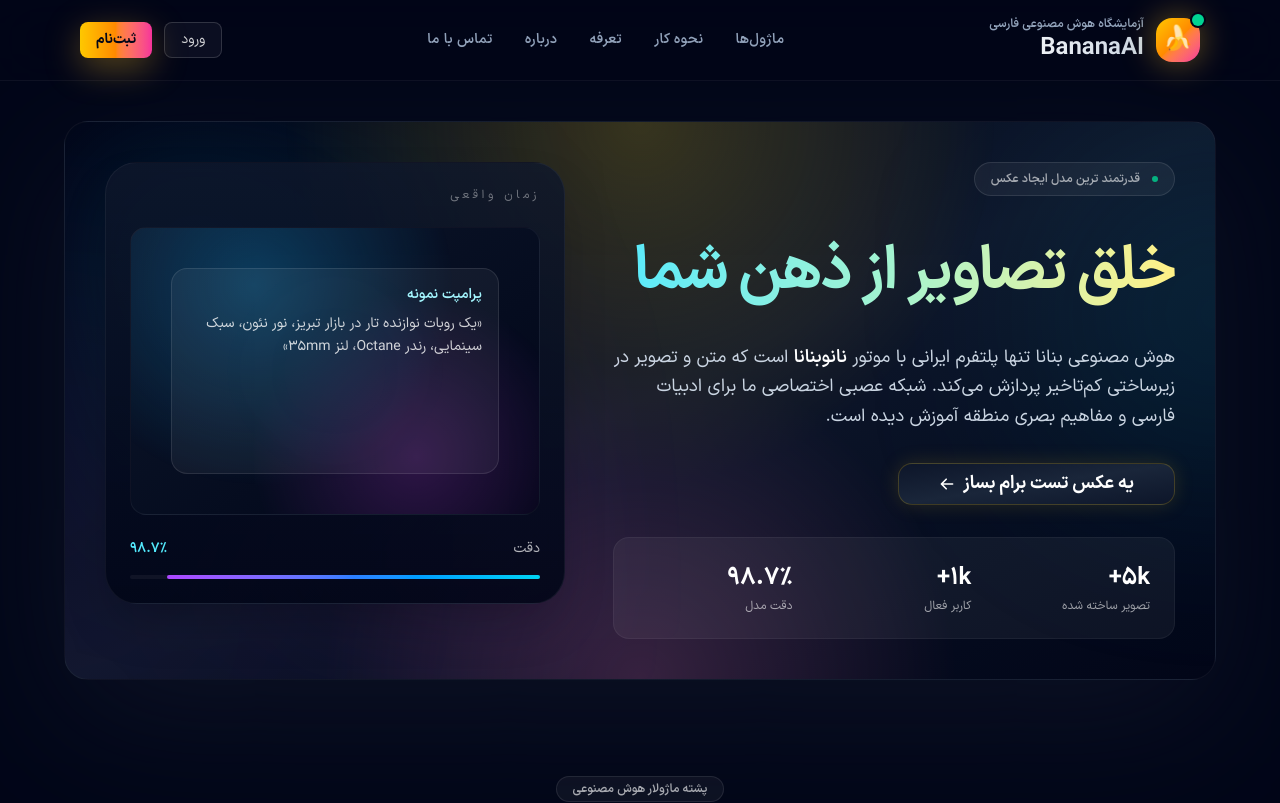
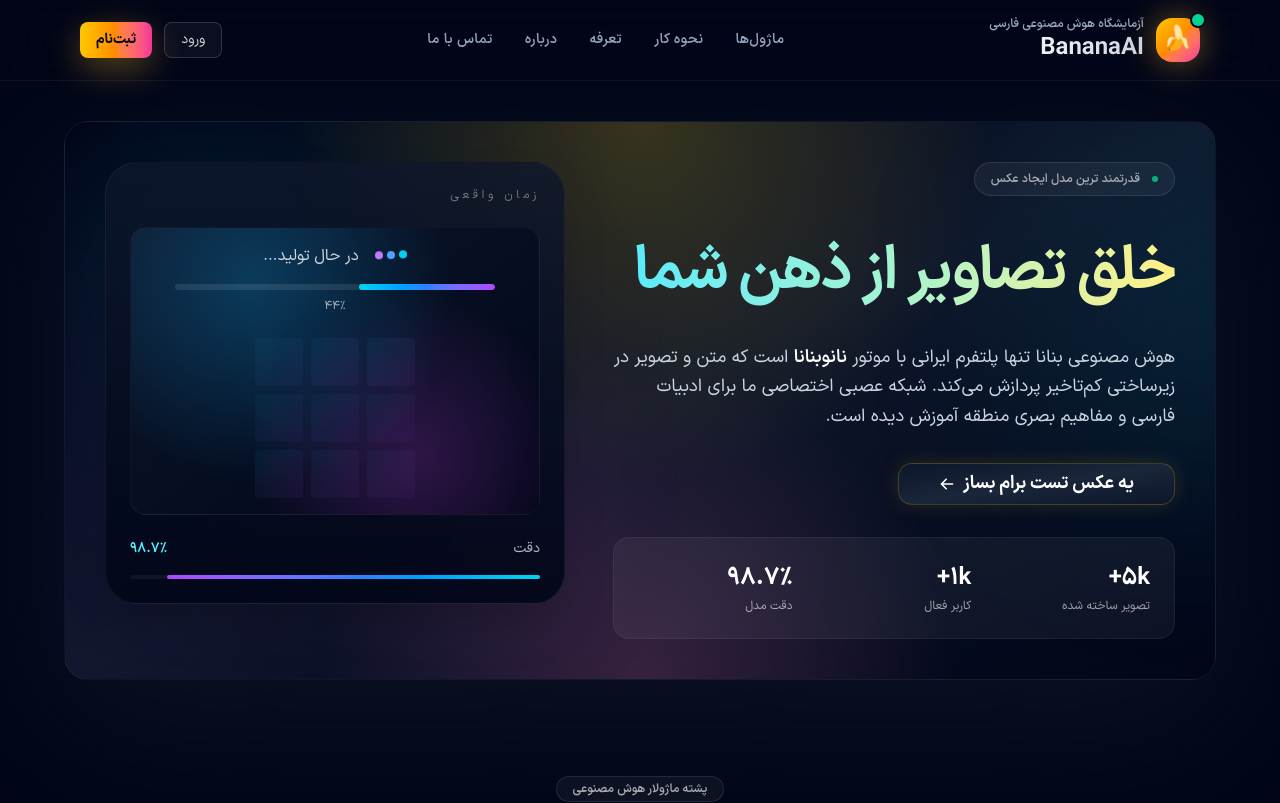
Before and after one commit to TronIsHere/bananaai, a Next.js app: page / in a window 1280 px wide. Shown: the top 803 px of the page. Built offline with nearby package versions, Linux system fonts and the light colour scheme.

Commit message:
chore : finished animation on headear in landing

```diff
--- a/components/landing/hero-section.tsx
+++ b/components/landing/hero-section.tsx
@@ -1,8 +1,183 @@
 "use client";
 
 import { Button } from "@/components/ui/button";
-import { stats } from "@/lib/data";
+import { stats, demoPrompts } from "@/lib/data";
+import { AnimationState } from "@/types";
 import { HiArrowLeft } from "react-icons/hi";
+import { useEffect, useState } from "react";
+
+function ImageGeneratorDemo() {
+  const [state, setState] = useState<AnimationState>("typing");
+  const [currentPromptIndex, setCurrentPromptIndex] = useState(0);
+  const [typedText, setTypedText] = useState("");
+  const [loadingProgress, setLoadingProgress] = useState(0);
+
+  const currentPrompt = demoPrompts[currentPromptIndex];
+
+  useEffect(() => {
+    let timeout: NodeJS.Timeout;
+
+    if (state === "typing") {
+      setTypedText("");
+      let charIndex = 0;
+      const typingInterval = setInterval(() => {
+        if (charIndex < currentPrompt.length) {
+          setTypedText(currentPrompt.slice(0, charIndex + 1));
+          charIndex++;
+        } else {
+          clearInterval(typingInterval);
+          timeout = setTimeout(() => {
+            setState("loading");
+            setLoadingProgress(0);
+          }, 1000);
+        }
+      }, 50);
+
+      return () => {
+        clearInterval(typingInterval);
+        if (timeout) clearTimeout(timeout);
+      };
+    }
+
+    if (state === "loading") {
+      const loadingInterval = setInterval(() => {
+        setLoadingProgress((prev) => {
+          if (prev >= 100) {
+            clearInterval(loadingInterval);
+            timeout = setTimeout(() => {
+              setState("image");
+            }, 500);
+            return 100;
+          }
+          return prev + 2;
+        });
+      }, 60);
+
+      return () => {
+        clearInterval(loadingInterval);
+        if (timeout) clearTimeout(timeout);
+      };
+    }
+
+    if (state === "image") {
+      timeout = setTimeout(() => {
+        setCurrentPromptIndex((prev) => (prev + 1) % demoPrompts.length);
+        setState("typing");
+      }, 3000);
+    }
+
+    return () => {
+      if (timeout) clearTimeout(timeout);
+    };
+  }, [state, currentPrompt]);
+
+  return (
+    <div className="relative">
+      <div className="absolute inset-0 rounded-3xl bg-gradient-to-br from-cyan-500/20 via-transparent to-fuchsia-500/10 blur-3xl" />
+      <div className="relative rounded-[32px] border border-white/5 bg-gradient-to-b from-slate-900/80 to-slate-950/90 p-4 shadow-2xl sm:p-6">
+        <div className="mb-4 flex items-center justify-between text-[10px] uppercase tracking-[0.3em] text-white/40 sm:mb-6 sm:text-xs">
+          <span>زمان واقعی</span>
+        </div>
+        <div className="relative h-64 overflow-hidden rounded-2xl border border-white/5 bg-gradient-to-br from-slate-900 to-slate-950 sm:h-72">
+          <div className="absolute inset-0 opacity-40 [background:radial-gradient(circle_at_30%_20%,rgba(14,165,233,0.7),transparent_55%),radial-gradient(circle_at_70%_80%,rgba(217,70,239,0.5),transparent_45%)]" />
+
+          {/* Typing State */}
+          {state === "typing" && (
+            <div className="absolute inset-6 rounded-2xl border border-white/10 bg-white/5 p-3 text-xs text-slate-200 sm:inset-10 sm:p-4 sm:text-sm">
+              <p className="mb-2 font-semibold text-cyan-200">پرامپت نمونه</p>
+              <p className="leading-relaxed text-white/80">
+                «{typedText}
+                <span className="inline-block h-4 w-0.5 bg-cyan-400 ml-1 animate-pulse" />
+                »
+              </p>
+            </div>
+          )}
+
+          {/* Loading State */}
+          {state === "loading" && (
+            <div className="absolute inset-0 flex flex-col items-center justify-center p-6 sm:p-10">
+              <div className="mb-4 flex items-center gap-2 text-sm text-white/80 sm:text-base">
+                <div className="flex gap-1">
+                  <div className="h-2 w-2 rounded-full bg-cyan-400 animate-bounce [animation-delay:-0.3s]" />
+                  <div className="h-2 w-2 rounded-full bg-blue-400 animate-bounce [animation-delay:-0.15s]" />
+                  <div className="h-2 w-2 rounded-full bg-purple-400 animate-bounce" />
+                </div>
+                <span className="mr-2">در حال تولید...</span>
+              </div>
+              <div className="w-full max-w-xs">
+                <div className="h-1.5 rounded-full bg-white/10 overflow-hidden">
+                  <div
+                    className="h-full rounded-full bg-gradient-to-r from-cyan-400 via-blue-500 to-purple-500 transition-all duration-300 ease-out"
+                    style={{ width: `${loadingProgress}%` }}
+                  />
+                </div>
+                <p className="mt-2 text-center text-xs text-white/60">
+                  {loadingProgress}%
+                </p>
+              </div>
+              <div className="mt-6 grid grid-cols-3 gap-2 opacity-50">
+                {[...Array(9)].map((_, i) => (
+                  <div
+                    key={i}
+                    className="h-12 w-12 rounded bg-gradient-to-br from-cyan-500/20 to-purple-500/20 animate-pulse"
+                    style={{ animationDelay: `${i * 0.1}s` }}
+                  />
+                ))}
+              </div>
+            </div>
+          )}
+
+          {/* Image State */}
+          {state === "image" && (
+            <div className="absolute inset-0 p-2 sm:p-3">
+              <div className="relative h-full w-full rounded-xl overflow-hidden bg-gradient-to-br from-cyan-500/20 via-purple-500/20 to-fuchsia-500/20">
+                <div className="absolute inset-0 bg-gradient-to-br from-slate-900/40 to-slate-950/60" />
+                <div className="absolute inset-0 flex items-center justify-center">
+                  <div className="text-center p-4">
+                    <div className="mb-3 h-32 w-32 mx-auto rounded-xl bg-gradient-to-br from-cyan-400/30 via-blue-500/30 to-purple-500/30 border border-white/20 flex items-center justify-center backdrop-blur-sm sm:h-40 sm:w-40">
+                      <svg
+                        className="h-16 w-16 text-white/60 sm:h-20 sm:w-20"
+                        fill="none"
+                        viewBox="0 0 24 24"
+                        stroke="currentColor"
+                      >
+                        <path
+                          strokeLinecap="round"
+                          strokeLinejoin="round"
+                          strokeWidth={1.5}
+                          d="M4 16l4.586-4.586a2 2 0 012.828 0L16 16m-2-2l1.586-1.586a2 2 0 012.828 0L20 14m-6-6h.01M6 20h12a2 2 0 002-2V6a2 2 0 00-2-2H6a2 2 0 00-2 2v12a2 2 0 002 2z"
+                        />
+                      </svg>
+                    </div>
+                    <p className="text-xs text-white/70 sm:text-sm">
+                      تصویر تولید شد
+                    </p>
+                  </div>
+                </div>
+              </div>
+            </div>
+          )}
+
+          {/* Decorative circles */}
+          <div className="absolute left-1/2 top-1/2 h-40 w-40 -translate-x-1/2 -translate-y-1/2 rounded-full border border-cyan-300/40 blur-lg" />
+          <div className="absolute left-1/2 top-1/2 h-64 w-64 -translate-x-1/2 -translate-y-1/2 rounded-full border border-amber-200/20 blur-2xl" />
+        </div>
+        <div className="mt-4 grid gap-3 text-xs text-white/70 sm:mt-6 sm:gap-4 sm:text-sm">
+          <div className="flex items-center justify-between">
+            <span>دقت</span>
+            <span className="font-semibold text-cyan-300">۹۸.۷٪</span>
+          </div>
+          <div className="h-1 rounded-full bg-white/5">
+            <div
+              className="h-full rounded-full bg-gradient-to-l from-cyan-400 via-blue-500 to-purple-500 transition-all duration-500"
+              style={{ width: state === "image" ? "98.7%" : "91%" }}
+            />
+          </div>
+        </div>
+      </div>
+    </div>
+  );
+}
 
 export function HeroSection() {
   return (
@@ -14,7 +189,12 @@ export function HeroSection() {
         <div className="absolute -left-40 bottom-10 h-72 w-72 rounded-full bg-fuchsia-500/10 blur-[140px]" />
       </div>
       <div className="relative grid gap-8 lg:grid-cols-[1.1fr_0.9fr] lg:gap-12">
-        <div className="space-y-6 sm:space-y-8">
+        {/* Image Generator - Show first on mobile */}
+        <div className="relative order-1 lg:order-2">
+          <ImageGeneratorDemo />
+        </div>
+        {/* Content - Show second on mobile */}
+        <div className="space-y-6 sm:space-y-8 order-2 lg:order-1">
           <div className="inline-flex items-center gap-2 rounded-full border border-white/10 bg-white/5 px-3 py-1.5 text-[10px] font-semibold text-white/60 sm:gap-3 sm:px-4 sm:py-2 sm:text-xs">
             <span className="h-1.5 w-1.5 rounded-full bg-emerald-400 animate-pulse"></span>
             قدرتمند ترین مدل ایجاد عکس
@@ -52,38 +232,6 @@ export function HeroSection() {
             ))}
           </div>
         </div>
-        <div className="relative hidden lg:block">
-          <div className="absolute inset-0 rounded-3xl bg-gradient-to-br from-cyan-500/20 via-transparent to-fuchsia-500/10 blur-3xl" />
-          <div className="relative rounded-[32px] border border-white/5 bg-gradient-to-b from-slate-900/80 to-slate-950/90 p-4 shadow-2xl sm:p-6">
-            <div className="mb-4 flex items-center justify-between text-[10px] uppercase tracking-[0.3em] text-white/40 sm:mb-6 sm:text-xs">
-              <span>زمان واقعی</span>
-            </div>
-            <div className="relative h-64 overflow-hidden rounded-2xl border border-white/5 bg-gradient-to-br from-slate-900 to-slate-950 sm:h-72">
-              <div className="absolute inset-0 opacity-40 [background:radial-gradient(circle_at_30%_20%,rgba(14,165,233,0.7),transparent_55%),radial-gradient(circle_at_70%_80%,rgba(217,70,239,0.5),transparent_45%)]" />
-              <div className="absolute left-1/2 top-1/2 h-40 w-40 -translate-x-1/2 -translate-y-1/2 rounded-full border border-cyan-300/40 blur-lg" />
-              <div className="absolute left-1/2 top-1/2 h-64 w-64 -translate-x-1/2 -translate-y-1/2 rounded-full border border-amber-200/20 blur-2xl" />
-              <div className="absolute inset-6 rounded-2xl border border-white/10 bg-white/5 p-3 text-xs text-slate-200 sm:inset-10 sm:p-4 sm:text-sm">
-                <p className="mb-2 font-semibold text-cyan-200">پرامپت نمونه</p>
-                <p className="leading-relaxed text-white/80">
-                  «یک روبات نوازنده تار در بازار تبریز، نور نئون، سبک سینمایی،
-                  رندر Octane، لنز ۳۵mm»
-                </p>
-              </div>
-            </div>
-            <div className="mt-4 grid gap-3 text-xs text-white/70 sm:mt-6 sm:gap-4 sm:text-sm">
-              <div className="flex items-center justify-between">
-                <span>دقت</span>
-                <span className="font-semibold text-cyan-300">۹۸.۷٪</span>
-              </div>
-              <div className="h-1 rounded-full bg-white/5">
-                <div
-                  className="h-full rounded-full bg-gradient-to-l from-cyan-400 via-blue-500 to-purple-500"
-                  style={{ width: "91%" }}
-                />
-              </div>
-            </div>
-          </div>
-        </div>
       </div>
     </section>
   );
--- a/lib/data.ts
+++ b/lib/data.ts
@@ -107,3 +107,9 @@ export const navigationItems = [
   { href: "#about", label: "درباره" },
   { href: "#contact", label: "تماس با ما" },
 ];
+
+export const demoPrompts = [
+  "یک روبات نوازنده تار در بازار تبریز، نور نئون، سبک سینمایی، رندر Octane، لنز ۳۵mm",
+  "یک گربه فضانورد در حال رانندگی با موتورسیکلت در مریخ، نور طلایی، سبک علمی تخیلی",
+  "منظره کوهستان با دریاچه آینه‌ای، غروب خورشید، ابرهای دراماتیک، سبک عکاسی طبیعت",
+];
--- /dev/null
+++ b/types/index.ts
@@ -0,0 +1 @@
+export type AnimationState = "typing" | "loading" | "image";
```
